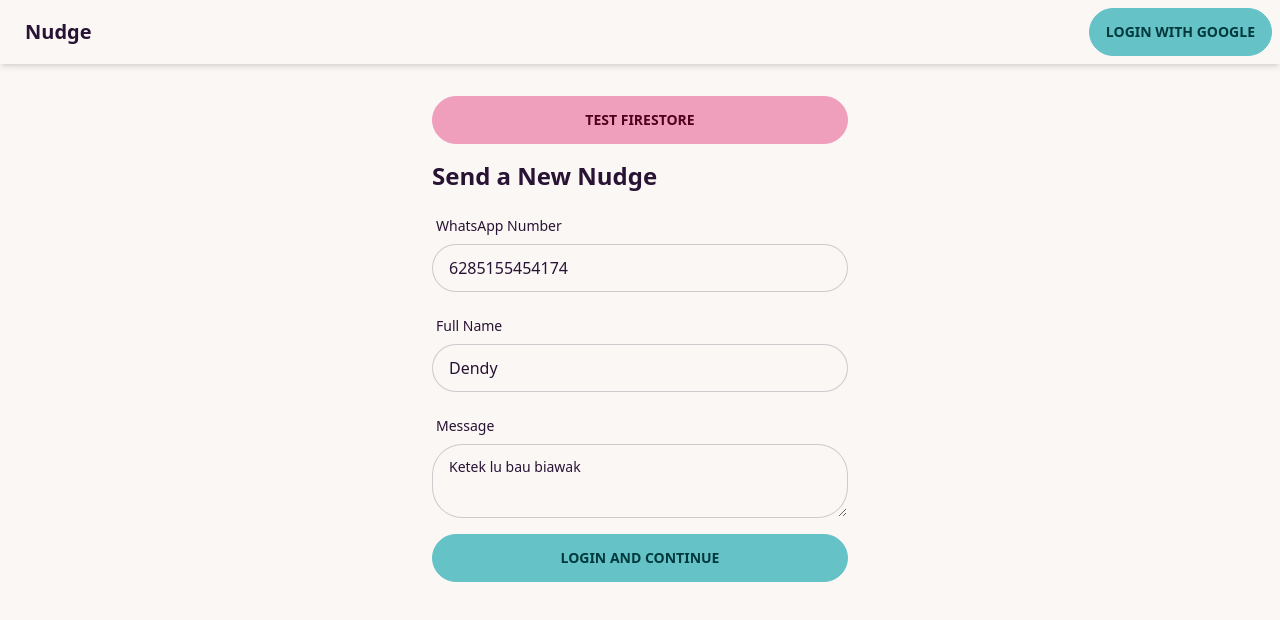
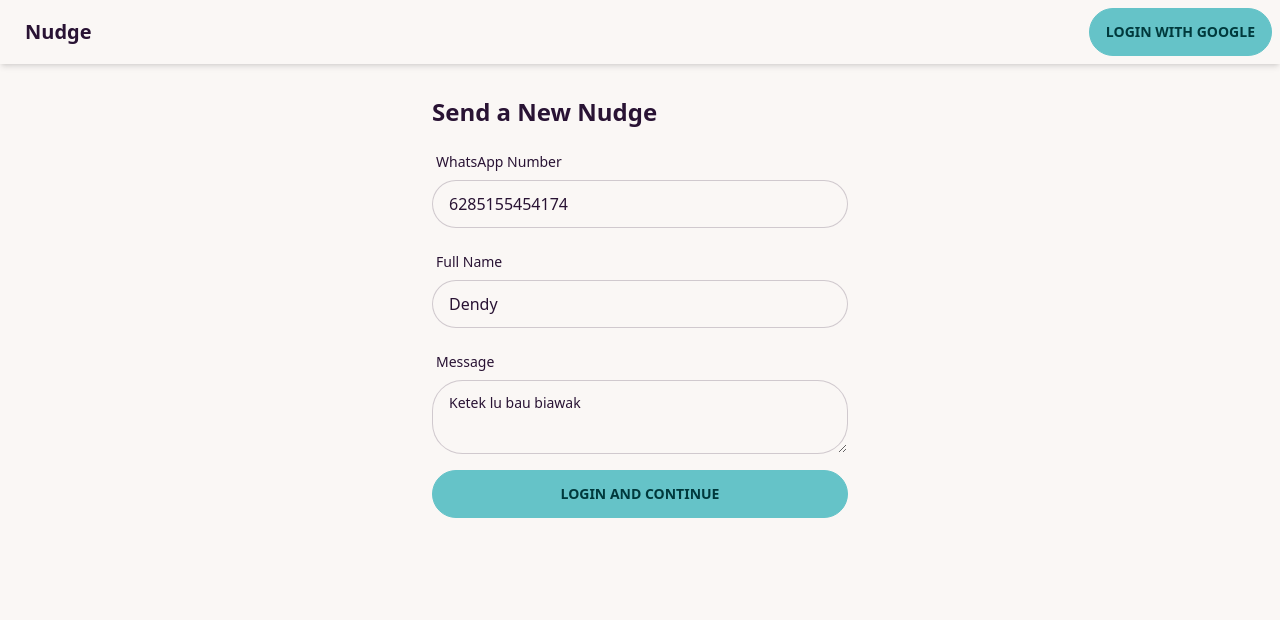
Before and after one commit to dendyaziz/nudge-nuxtjs, a Nuxt app: page / in a window 1280 px wide. Shown: the top 620 px of the page. Built offline with nearby package versions, Linux system fonts and the light colour scheme; no server answers.

Commit message:
fix: disable Firestore test button in the UI

```diff
--- a/pages/index.vue
+++ b/pages/index.vue
@@ -1,7 +1,7 @@
 <template>
   <div class="max-w-md mx-auto p-4">
     <!-- Debug button: test Firestore connectivity -->
-    <button class="btn btn-secondary w-full mb-4" @click="testFirestore()">Test Firestore</button>
+    <button v-if="false" class="btn btn-secondary w-full mb-4" @click="testFirestore()">Test Firestore</button>
     <div v-if="stage === 'input'">
       <h1 class="text-2xl font-bold mb-4">Send a New Nudge</h1>
       <div class="form-control mb-4">
```
